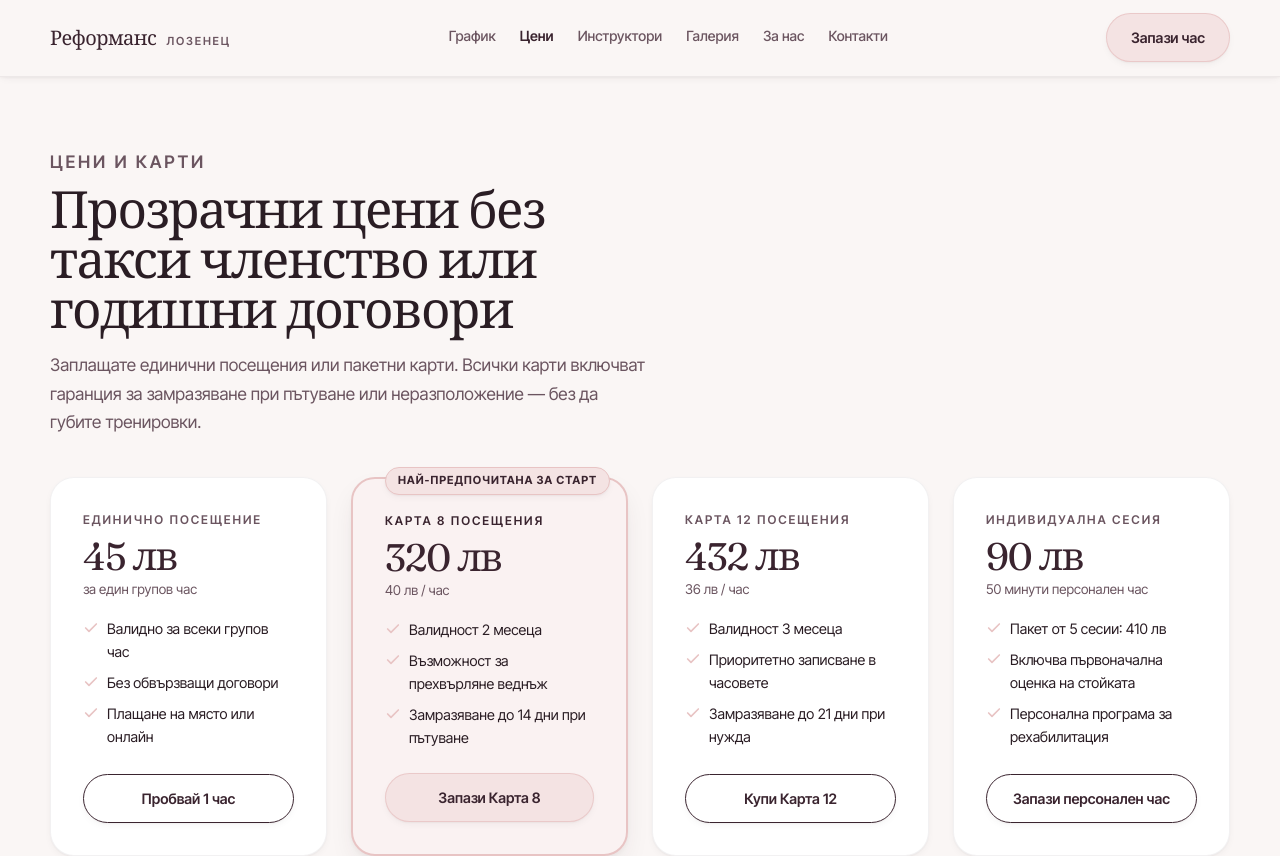
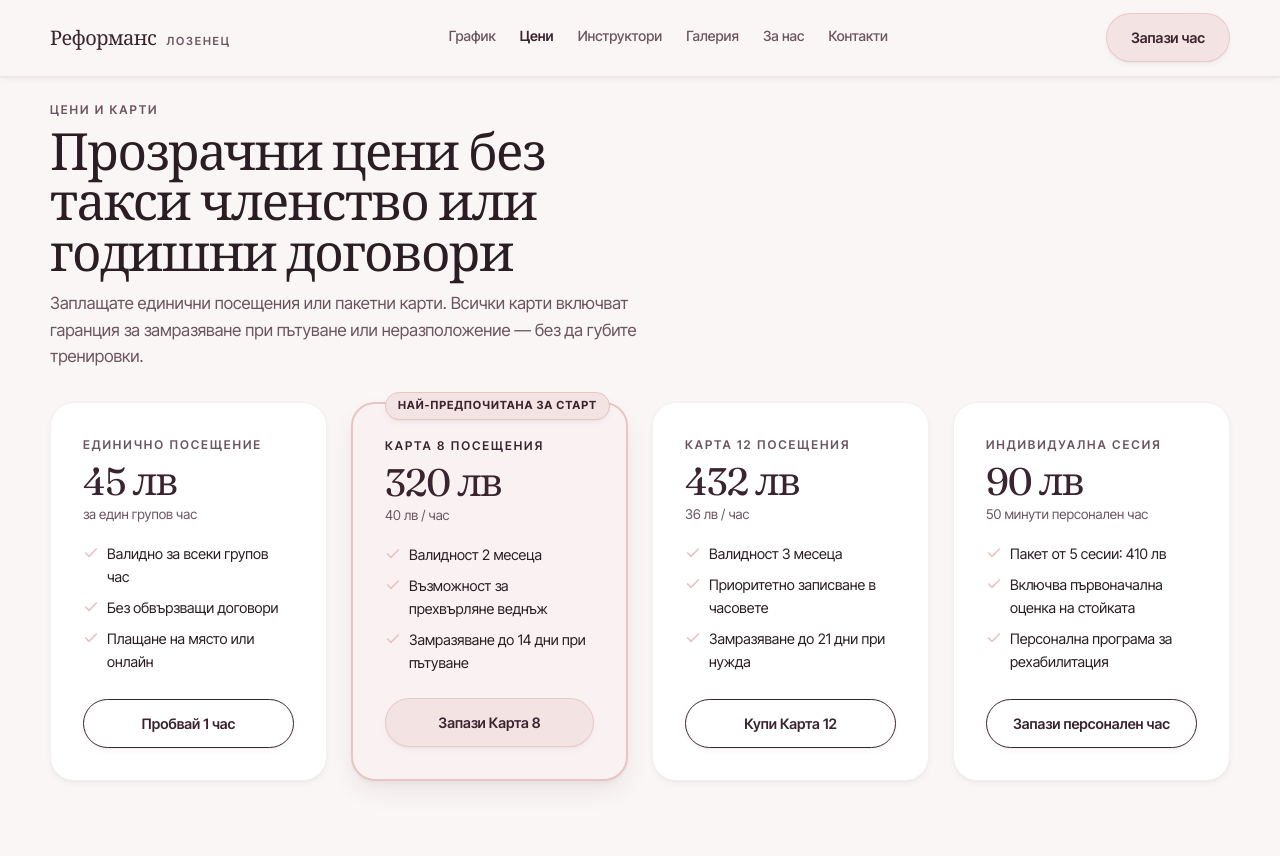
Before and after one commit to nvasilevbg/reformans-pilates, a Next.js app: page /ceni in a window 1280 px wide. Shown: the top 856 px of the page. Built offline with nearby package versions, Linux system fonts and the light colour scheme.

Commit message:
Unify typography spacing rhythm across eyebrows, headings, and subheadings

```diff
--- a/app/globals.css
+++ b/app/globals.css
@@ -483,23 +483,45 @@ p {
   }
 }
 
-/* ---------- Common Surface Cards & Sections ---------- */
+/* ---------- Strict Unified Header Rhythm & Spacing ---------- */
+.section-head,
 .page-head {
-  padding: var(--space-8) 0 var(--space-6);
-  max-width: 65ch;
   text-align: left;
   margin-left: 0;
   margin-right: auto;
+  margin-bottom: var(--space-8);
+  max-width: 65ch;
+  padding: 0;
 }
 
+.section-head .eyebrow,
+.page-head .eyebrow,
+.eyebrow {
+  font-family: var(--f-body);
+  font-size: 0.75rem;
+  letter-spacing: 0.16em;
+  text-transform: uppercase;
+  color: var(--ink-soft);
+  font-weight: 600;
+  margin-top: 0;
+  margin-bottom: var(--space-2); /* 8px distance from Eyebrow to Heading */
+}
+
+.section-head h1,
+.section-head h2,
+.page-head h1,
 .page-head h2 {
   margin-top: 0;
+  margin-bottom: var(--space-3); /* 12px distance from Heading to Subheading */
 }
 
+.section-head p,
 .page-head p {
   color: var(--ink-soft);
-  font-size: 1.08rem;
-  margin-top: var(--space-4);
+  font-size: 1.05rem;
+  line-height: 1.6;
+  margin-top: 0;
+  margin-bottom: 0;
 }
 
 .section {
--- a/components/FAQSection.tsx
+++ b/components/FAQSection.tsx
@@ -34,7 +34,7 @@ export default function FAQSection() {
   };
 
   return (
-    <div className="faq-wrapper" style={{ marginTop: "var(--space-8)" }}>
+    <div className="faq-wrapper">
       {FAQS.map((faq, i) => {
         const isOpen = openIndex === i;
         return (
--- a/components/Testimonials.tsx
+++ b/components/Testimonials.tsx
@@ -28,10 +28,10 @@ const TESTIMONIALS = [
 export default function Testimonials() {
   return (
     <section className="section shell">
-      <div style={{ textAlign: "left", marginBottom: "var(--space-8)" }}>
+      <div className="section-head">
         <p className="eyebrow">Отзиви от залата</p>
         <h2>Истории на наши клиенти</h2>
-        <p style={{ color: "var(--ink-soft)", maxWidth: "56ch", margin: "var(--space-2) 0 0" }}>
+        <p>
           Хора със седящи професии, спортисти и майки, които откриха прецизното движение на реформър.
         </p>
       </div>
```
Also changed, not shown: app/page.tsx (+5 -5 lines).
